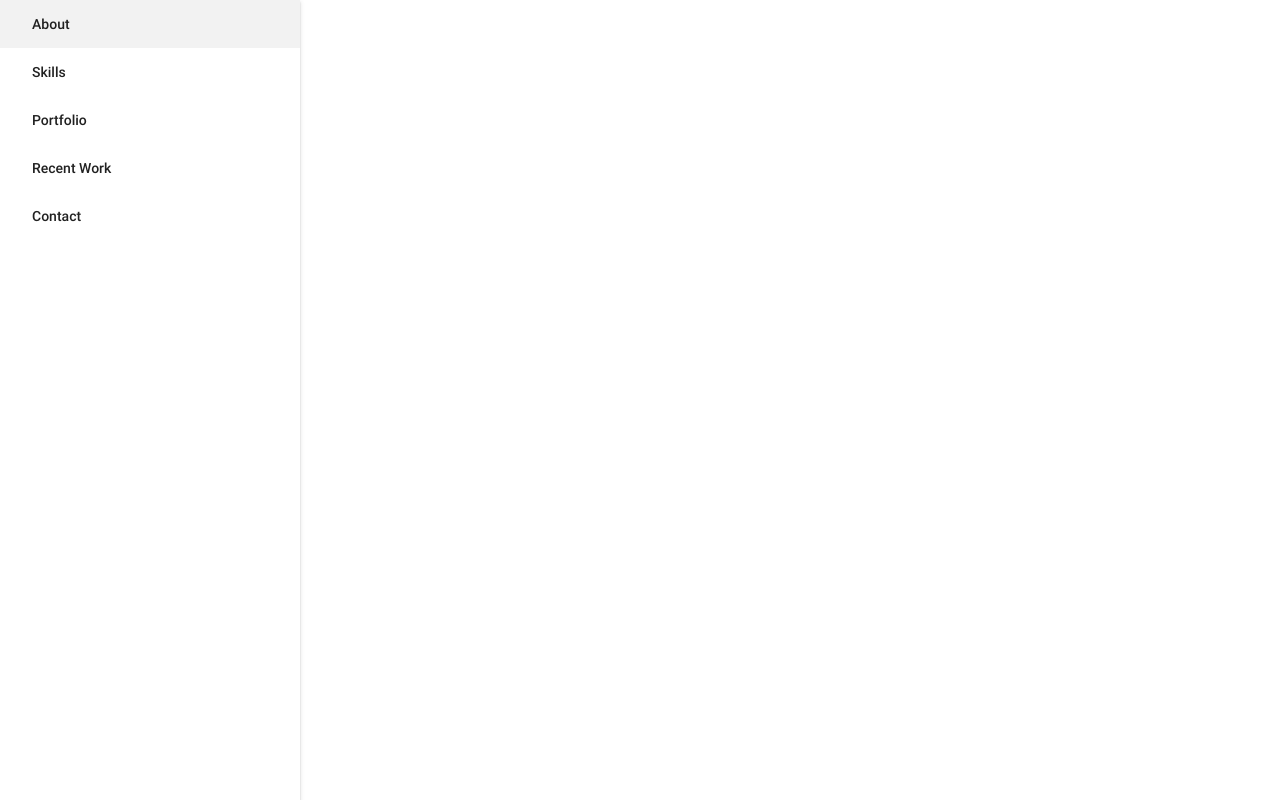
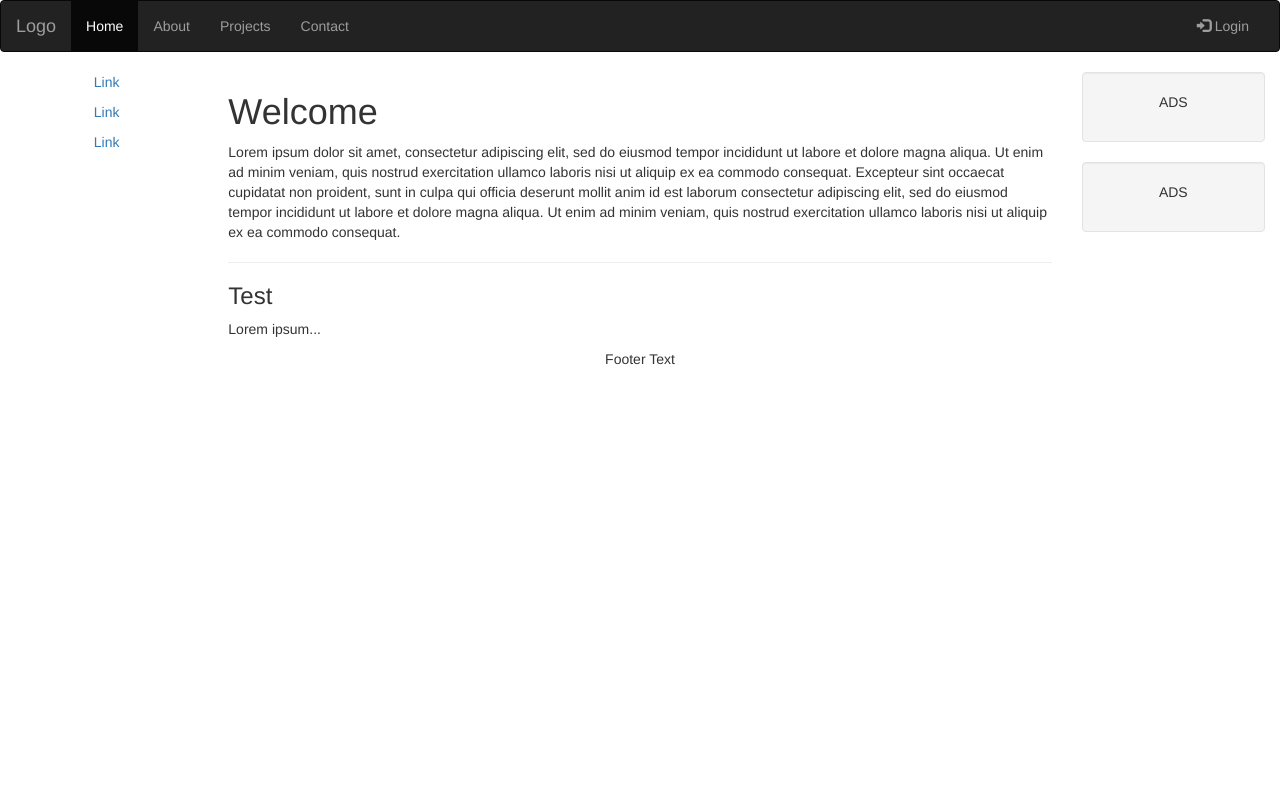
Before and after one commit to sahanabalram/portfolio, a plain HTML site: page index.html in a window 1280 px wide. Drawn offline with nearby package versions, Linux system fonts and the light colour scheme.

Commit message:
Redo layout

```diff
--- a/assets/css/style.css
+++ b/assets/css/style.css
@@ -1,9 +1,44 @@
-header, main, footer {
-    padding-left: 300px;
-  }
+/* Remove the navbar's default margin-bottom and rounded borders */
 
-  @media only screen and (max-width : 992px) {
-    header, main, footer {
-      padding-left: 0;
+.navbar {
+    margin-bottom: 0;
+    border-radius: 0;
+}
+
+
+/* Set height of the grid so .sidenav can be 100% (adjust as needed) */
+
+.row.content {
+    height: 450px
+}
+
+
+/* Set gray background color and 100% height */
+
+.sidenav {
+    padding-top: 20px;
+    background-color: #f1f1f1;
+    height: 100%;
+}
+
+
+/* Set black background color, white text and some padding */
+
+footer {
+    background-color: #555;
+    color: white;
+    padding: 15px;
+}
+
+
+/* On small screens, set height to 'auto' for sidenav and grid */
+
+@media screen and (max-width: 767px) {
+    .sidenav {
+        height: auto;
+        padding: 15px;
     }
-  }
+    .row.content {
+        height: auto;
+    }
+}
--- a/index.html
+++ b/index.html
@@ -1,33 +1,67 @@
 <!DOCTYPE html>
-<html>
-
+<html lang="en">
 <head>
-    <meta charset="utf-8">
-    <meta name="viewport" content="width=device-width, initial-scale=1">
-    <title>Sahana Balram Protfolio</title>
-    <script src="https://ajax.googleapis.com/ajax/libs/jquery/3.2.1/jquery.min.js"></script>
-    <!-- Compiled and minified CSS -->
-    <link rel="stylesheet" href="https://cdnjs.cloudflare.com/ajax/libs/materialize/0.100.2/css/materialize.min.css">
-    <!-- Compiled and minified JavaScript -->
-    <script src="https://cdnjs.cloudflare.com/ajax/libs/materialize/0.100.2/js/materialize.min.js"></script>
-    <link href="https://fonts.googleapis.com/icon?family=Material+Icons" rel="stylesheet">
-    <link href="https://fonts.googleapis.com/css?family=Bitter" rel="stylesheet">
-    <link rel="stylesheet" href="assets/css/style.css">
-    <script src="https://use.fontawesome.com/62f4e174f3.js"></script>
-    <script type="text/javascript" src="assets/javascript/portfolio.js"></script>
+  <title>Sahana Balram Portfolio</title>
+  <meta charset="utf-8">
+  <meta name="viewport" content="width=device-width, initial-scale=1">
+  <link rel="stylesheet" href="https://maxcdn.bootstrapcdn.com/bootstrap/3.3.7/css/bootstrap.min.css">
+  <script src="https://ajax.googleapis.com/ajax/libs/jquery/3.2.1/jquery.min.js"></script>
+  <script src="https://maxcdn.bootstrapcdn.com/bootstrap/3.3.7/js/bootstrap.min.js"></script>
 </head>
-
 <body>
 
-    <ul id="slide-out" class="side-nav fixed">
-        <li><a href="#!">About</a></li>
-        <li><a href="#!">Skills</a></li>
-        <li><a href="#!">Portfolio</a></li>
-        <li><a href="#!">Recent Work</a></li>
-        <li><a href="#!">Contact</a></li>
+<nav class="navbar navbar-inverse">
+  <div class="container-fluid">
+    <div class="navbar-header">
+      <button type="button" class="navbar-toggle" data-toggle="collapse" data-target="#myNavbar">
+        <span class="icon-bar"></span>
+        <span class="icon-bar"></span>
+        <span class="icon-bar"></span>
+      </button>
+      <a class="navbar-brand" href="#">Logo</a>
+    </div>
+    <div class="collapse navbar-collapse" id="myNavbar">
+      <ul class="nav navbar-nav">
+        <li class="active"><a href="#">Home</a></li>
+        <li><a href="#">About</a></li>
+        <li><a href="#">Projects</a></li>
+        <li><a href="#">Contact</a></li>
       </ul>
-      <a href="#" data-activates="slide-out" class="button-collapse"><i class="material-icons">menu</i></a>
+      <ul class="nav navbar-nav navbar-right">
+        <li><a href="#"><span class="glyphicon glyphicon-log-in"></span> Login</a></li>
+      </ul>
+    </div>
+  </div>
+</nav>
+
+<div class="container-fluid text-center">
+  <div class="row content">
+    <div class="col-sm-2 sidenav">
+      <p><a href="#">Link</a></p>
+      <p><a href="#">Link</a></p>
+      <p><a href="#">Link</a></p>
+    </div>
+    <div class="col-sm-8 text-left">
+      <h1>Welcome</h1>
+      <p>Lorem ipsum dolor sit amet, consectetur adipiscing elit, sed do eiusmod tempor incididunt ut labore et dolore magna aliqua. Ut enim ad minim veniam, quis nostrud exercitation ullamco laboris nisi ut aliquip ex ea commodo consequat. Excepteur sint occaecat cupidatat non proident, sunt in culpa qui officia deserunt mollit anim id est laborum consectetur adipiscing elit, sed do eiusmod tempor incididunt ut labore et dolore magna aliqua. Ut enim ad minim veniam, quis nostrud exercitation ullamco laboris nisi ut aliquip ex ea commodo consequat.</p>
+      <hr>
+      <h3>Test</h3>
+      <p>Lorem ipsum...</p>
+    </div>
+    <div class="col-sm-2 sidenav">
+      <div class="well">
+        <p>ADS</p>
+      </div>
+      <div class="well">
+        <p>ADS</p>
+      </div>
+    </div>
+  </div>
+</div>
+
+<footer class="container-fluid text-center">
+  <p>Footer Text</p>
+</footer>
 
 </body>
-
 </html>
```
